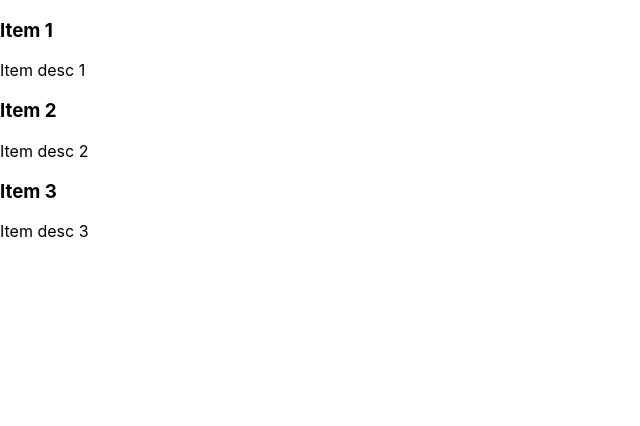
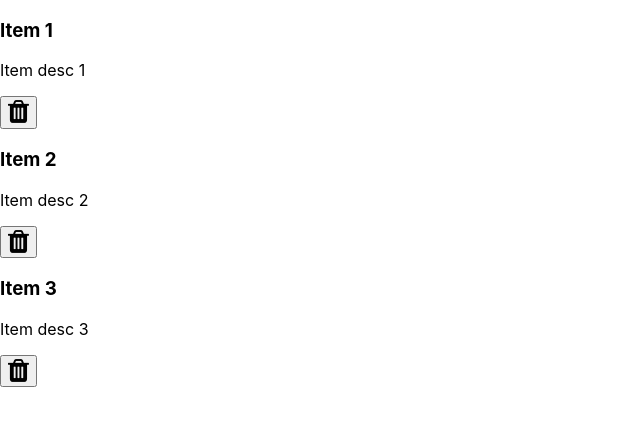
Before and after one commit to ArifulIslamPolash/todo-app-react, a React (Create React App) app: page / in a window 1280 px wide. Shown: the top 426 px of the page, without its empty margins (0-640 px from the left). Built offline with nearby package versions, Linux system fonts and the light colour scheme.

Commit message:
button added with font-awesome icon add react project

```diff
--- a/package.json
+++ b/package.json
@@ -6,6 +6,7 @@
     "@testing-library/jest-dom": "^5.16.5",
     "@testing-library/react": "^13.3.0",
     "@testing-library/user-event": "^13.5.0",
+    "font-awesome": "^4.7.0",
     "react": "^18.2.0",
     "react-dom": "^18.2.0",
     "react-scripts": "5.0.1",
--- a/src/components/Todo.js
+++ b/src/components/Todo.js
@@ -8,6 +8,11 @@
             <h3>{title}</h3>
             <p>{desc}</p>
         </div>
+        <div>
+            <button>
+                <i className="fa fa-trash fa-2x"></i>
+            </button>
+        </div>
     </article>
   )
 }
--- a/src/index.js
+++ b/src/index.js
@@ -1,6 +1,7 @@
 import React from 'react';
 import ReactDOM from 'react-dom/client';
 import './index.css';
+import "font-awesome/css/font-awesome.min.css";
 import App from './App';
 import reportWebVitals from './reportWebVitals';
 
```
Also changed, not shown: 1 other file (tests, documents, lock files or other folders).
